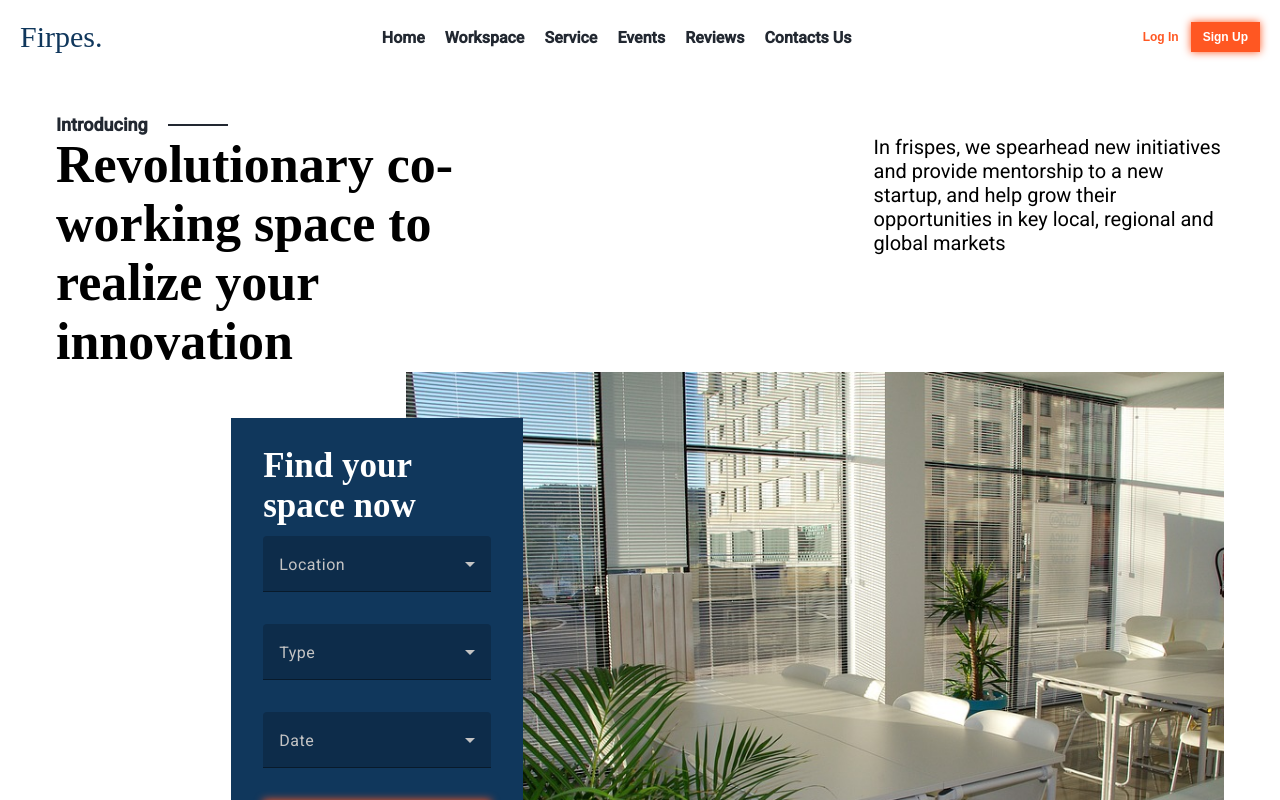
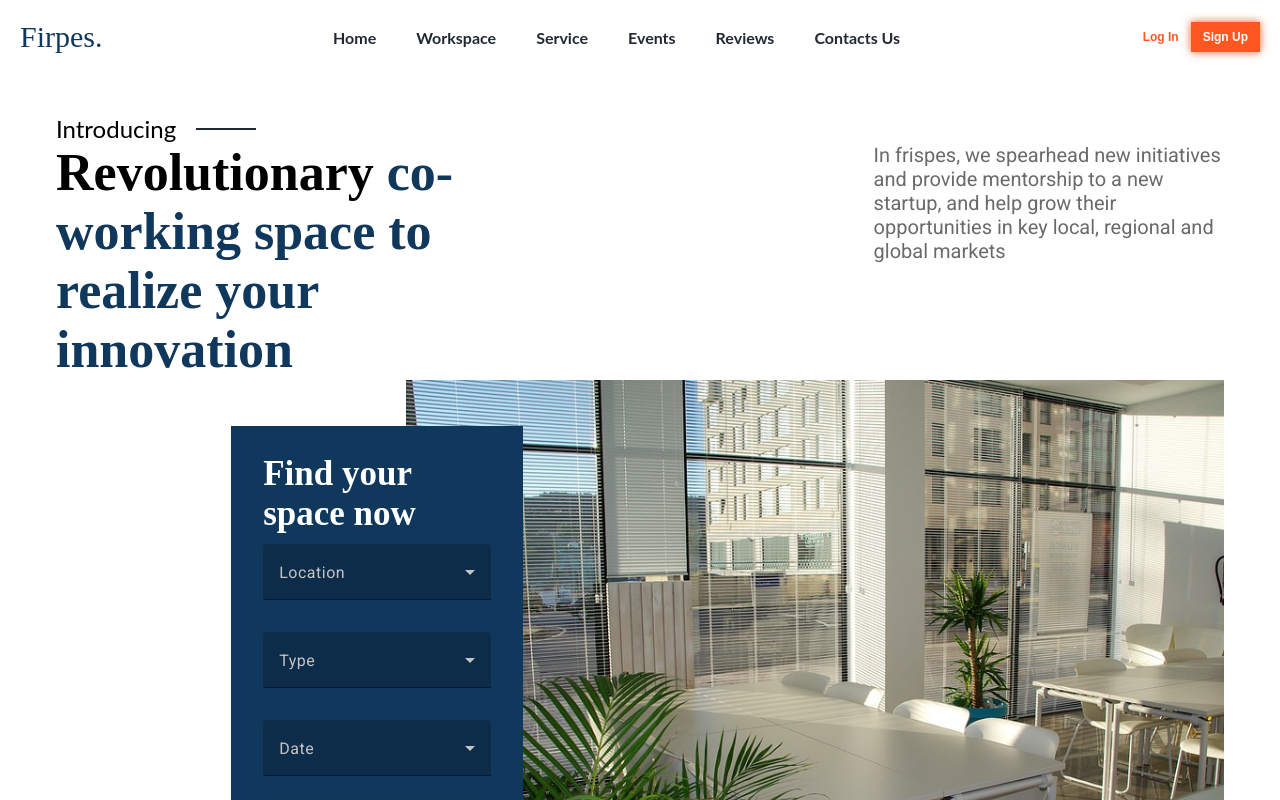
Before and after one commit to tthayza/landing-page, an Angular app: page / in a window 1280 px wide. Built offline with nearby package versions, Linux system fonts and the light colour scheme.

Commit message:
style: adjust font, size and base styles

```diff
--- a/src/app/app.component.scss
+++ b/src/app/app.component.scss
@@ -1,6 +1,6 @@
 main {
   display: flex;
   flex-direction: column;
-  gap: 2rem;
+  gap: 12rem;
   padding: 0 3.6rem;
 }
--- a/src/app/components/header/header.component.scss
+++ b/src/app/components/header/header.component.scss
@@ -17,13 +17,13 @@ a {
 }
 
 ul {
-  list-style: none;
   display: flex;
-  gap: 2rem;
+  gap: 4rem;
 }
 
 li {
   font-weight: bold;
   font-size: 1.6rem;
   color: $black-color;
+  font-family: "Lato";
 }
--- a/src/app/components/introducing-area/introducing-area.component.html
+++ b/src/app/components/introducing-area/introducing-area.component.html
@@ -5,7 +5,9 @@
       <div class="divider"></div>
     </div>
     <div class="heading-infos">
-      <h1>Revolutionary co-working space to realize your innovation</h1>
+      <h1>
+        Revolutionary <span>co-working space to realize your innovation</span>
+      </h1>
       <p>
         In frispes, we spearhead new initiatives and provide mentorship to a new
         startup, and help grow their opportunities in key local, regional and
--- a/src/app/components/introducing-area/introducing-area.component.scss
+++ b/src/app/components/introducing-area/introducing-area.component.scss
@@ -25,8 +25,9 @@
 
 h3 {
   // border: solid 2px green;
-  color: $black-color;
-  font-size: 1.8rem;
+  font-family: "Lato";
+  font-size: 2.4rem;
+  font-weight: 400;
 }
 
 .divider {
@@ -40,10 +41,14 @@ h3 {
     font-size: 5.2rem;
     width: 40%;
     font-family: "Lora";
+    & span {
+      color: $primary-color;
+    }
   }
   & p {
     font-size: 2rem;
     width: 30%;
+    color: #6a6a6a;
   }
 }
 
--- a/src/styles.scss
+++ b/src/styles.scss
@@ -16,6 +16,7 @@ $heading2: 40px;
   margin: 0;
   padding: 0;
   box-sizing: border-box;
+  list-style: none;
   -webkit-font-smoothing: antialiased;
   -moz-osx-font-smoothing: grayscale;
 }
```
